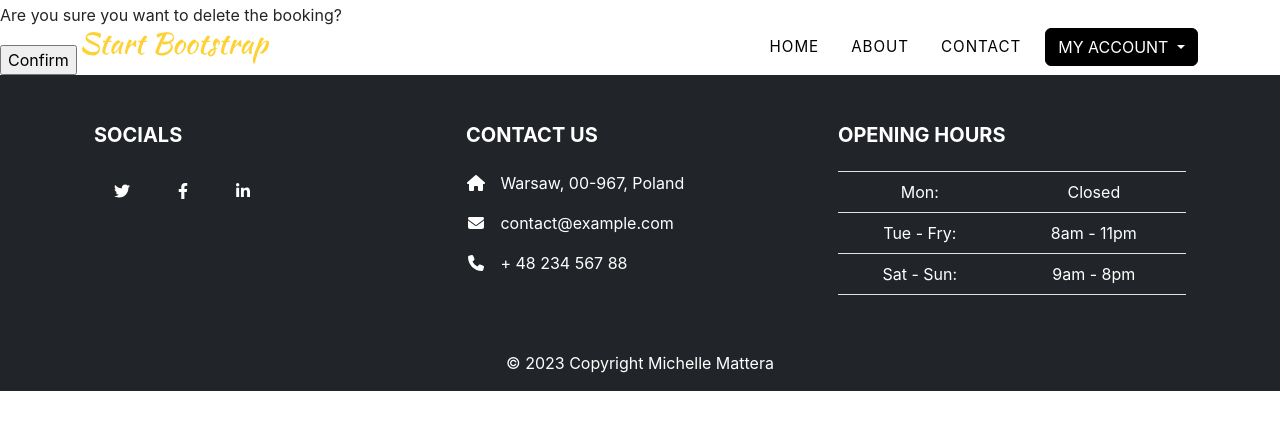
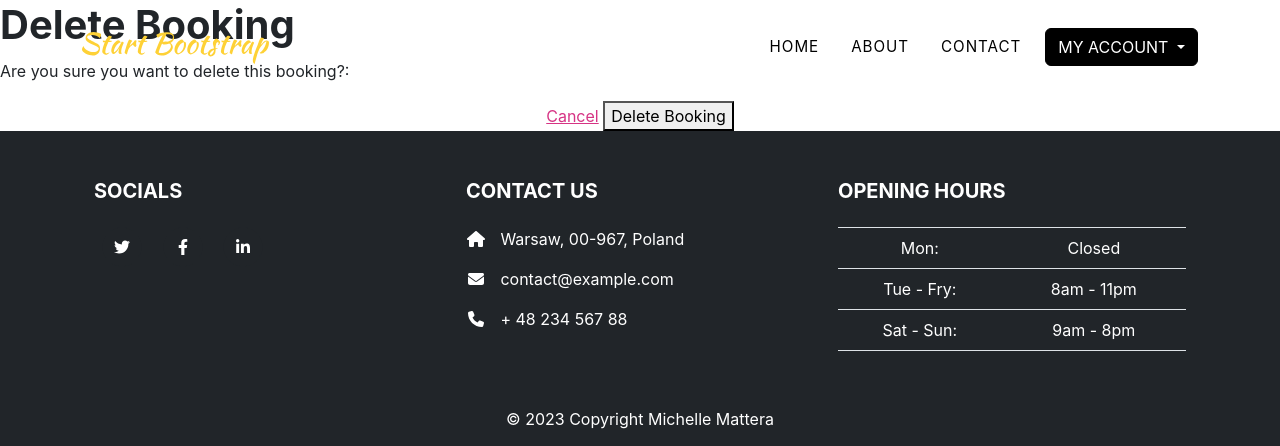
Before and after one commit to michmattera/HerBody, a Django app: template templates/booking/delete_booking.html in a window 1280 px wide. Shown: the top 446 px of the page. Run offline with Django 3.2, Linux system fonts and the light colour scheme; the template is opened without the code that fills it, so the values that code supplies are empty; some libraries are stand-ins or nearby versions.

Commit message:
Create delete view and delete page, tested functionality

```diff
--- a/booking/views.py
+++ b/booking/views.py
@@ -93,3 +93,7 @@ def delete_booking(request, booking_id):
         booking.delete()
         messages.success(request, "Your booking has been deleted successfully")
         return redirect("my_bookings")
+
+    else:
+        error_message = "An error occurred please try again"
+    return render(request, 'booking/delete_booking.html')
--- a/templates/booking/delete_booking.html
+++ b/templates/booking/delete_booking.html
@@ -1,8 +1,21 @@
 {% extends "base.html" %}
+{% load crispy_forms_tags %}
 
 {% block content %}
-<form method="post">{% csrf_token %}
-    <p>Are you sure you want to delete the booking?</p>
-        <input type="submit" value="Confirm">
+
+    <h1>Delete Booking</h1>
+
+    <p>Are you sure you want to delete this booking?:</p>
+
+    <!-- <form action="" method="post">
+    {% csrf_token %}
+    <input type="submit" value="Delete">
+    </form> -->
+    <form action="" method="POST">
+        {% csrf_token %}
+        <div class="text-center mt-3">
+        <a href="{% url 'my_bookings' %}">Cancel</a>
+        <button class="submit">Delete Booking</button>
+    </div>
     </form>
 {% endblock %}
```
